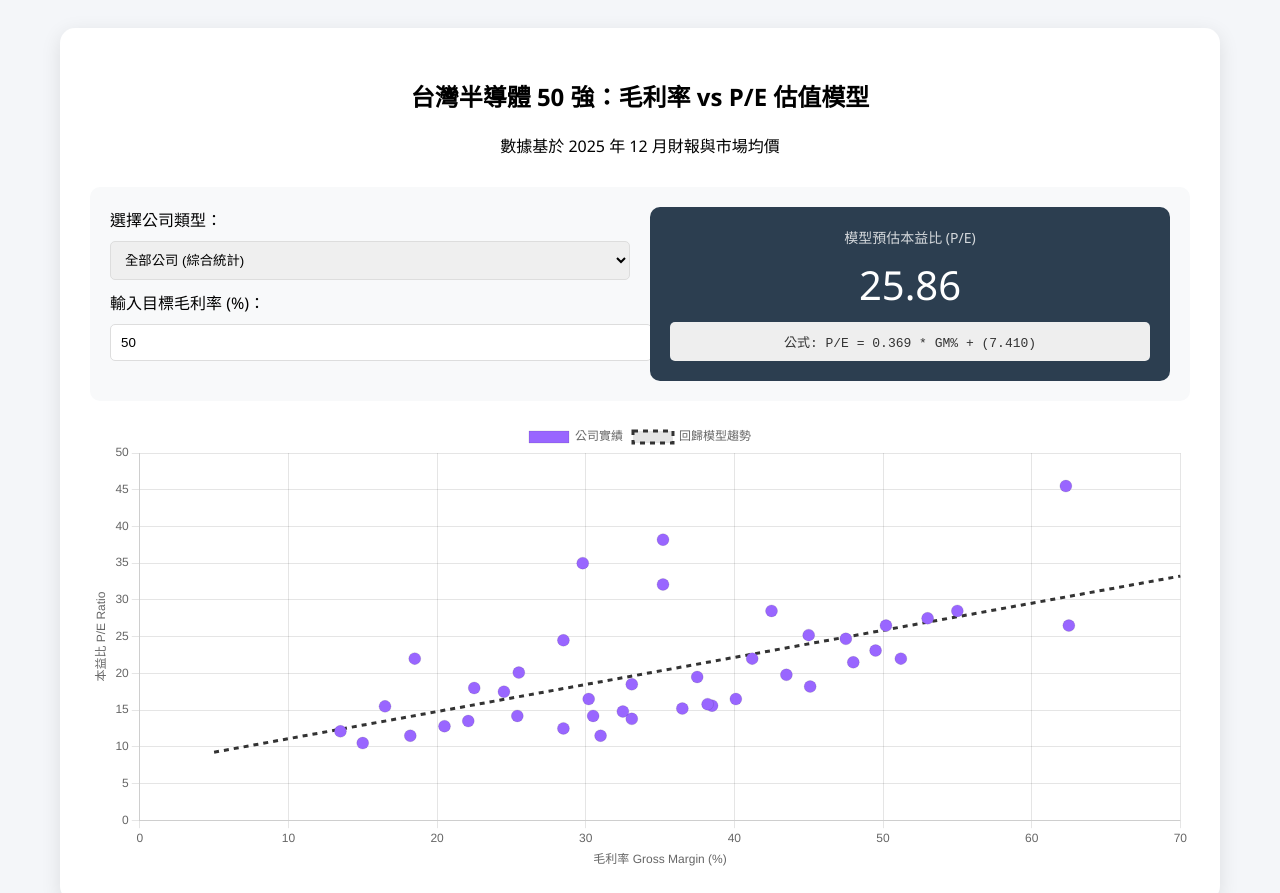
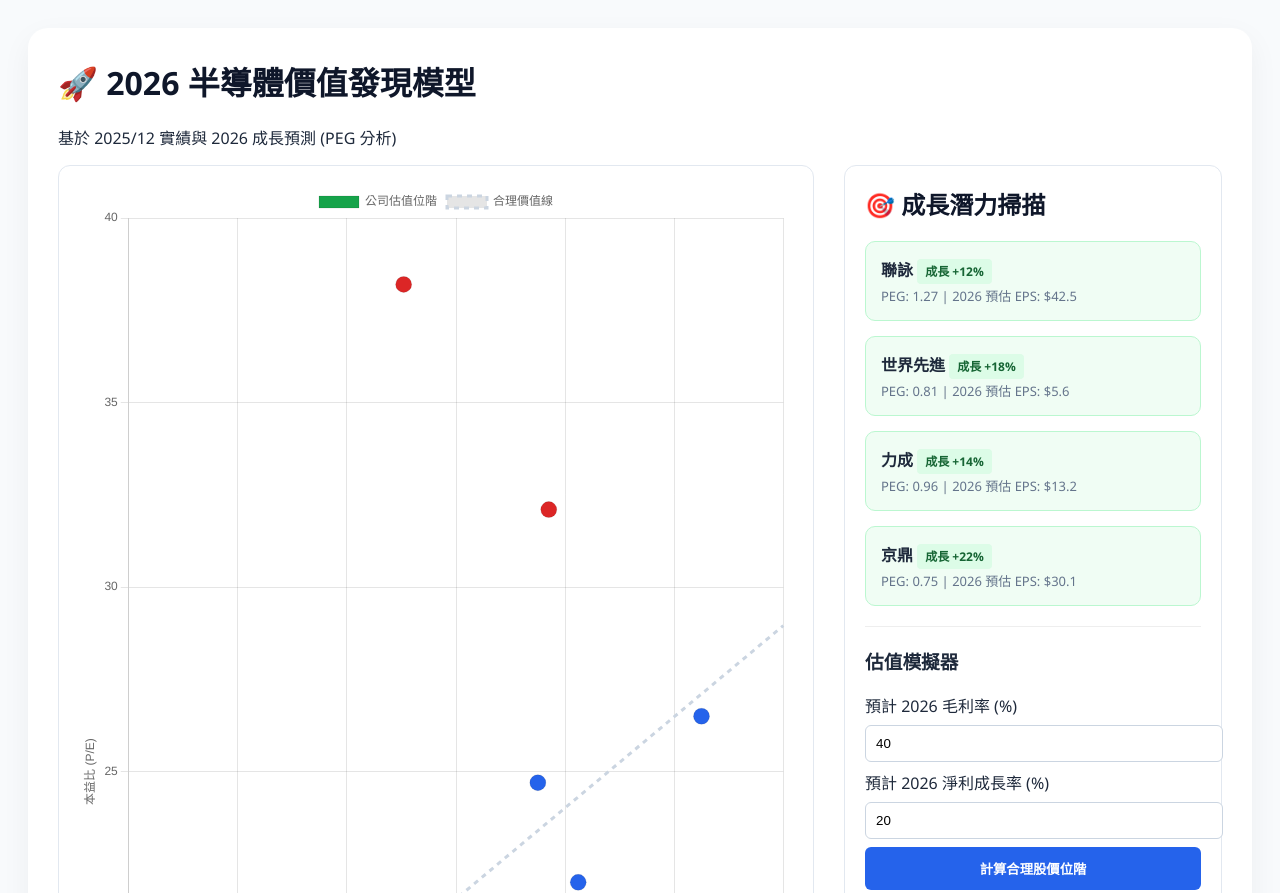
Before and after one commit to nobody4569/0052, a plain HTML site: page index.html in a window 1280 px wide. Shown: the top 893 px of the page. Drawn offline with nearby package versions, Linux system fonts and the light colour scheme.

Commit message:
Update index.html

```diff
--- a/index.html
+++ b/index.html
@@ -2,134 +2,113 @@
 <html lang="zh-TW">
 <head>
     <meta charset="UTF-8">
-    <title>2025年12月 台灣半導體50強分組預測模型</title>
+    <title>2026 半導體價值發現模型 - 成長預測版</title>
     <script src="https://cdn.jsdelivr.net/npm/chart.js"></script>
     <style>
-        body { font-family: 'Segoe UI', Tahoma, Geneva, Verdana, sans-serif; background: #f4f6f9; padding: 20px; }
-        .container { max-width: 1100px; margin: auto; background: white; padding: 30px; border-radius: 15px; box-shadow: 0 5px 20px rgba(0,0,0,0.1); }
-        .header { text-align: center; margin-bottom: 30px; }
-        .control-panel { display: grid; grid-template-columns: 1fr 1fr; gap: 20px; background: #f8f9fa; padding: 20px; border-radius: 10px; margin-bottom: 20px; }
-        .result-card { background: #2c3e50; color: white; padding: 20px; border-radius: 10px; text-align: center; }
-        select, input { padding: 10px; margin: 10px 0; width: 100%; border-radius: 5px; border: 1px solid #ddd; }
-        .formula-display { font-family: 'Courier New', Courier, monospace; background: #eee; padding: 10px; font-size: 13px; color: #333; margin-top: 10px; border-radius: 5px; }
-        .chart-container { position: relative; height: 450px; width: 100%; }
-        .tag { display: inline-block; padding: 3px 8px; border-radius: 4px; font-size: 11px; margin-right: 5px; color: white; }
+        :root { --primary: #2563eb; --success: #16a34a; --warning: #ca8a04; --danger: #dc2626; }
+        body { font-family: 'Segoe UI', system-ui, sans-serif; background: #f8fafc; padding: 20px; color: #1e293b; }
+        .container { max-width: 1200px; margin: auto; background: white; padding: 30px; border-radius: 20px; box-shadow: 0 10px 30px rgba(0,0,0,0.05); }
+        .grid { display: grid; grid-template-columns: 2fr 1fr; gap: 30px; }
+        .card { border: 1px solid #e2e8f0; padding: 20px; border-radius: 12px; background: #ffffff; }
+        .highlight-box { background: #f0fdf4; border: 1px solid #bbf7d0; padding: 15px; border-radius: 10px; margin-bottom: 15px; }
+        h1, h2 { color: #0f172a; margin-top: 0; }
+        .badge { padding: 4px 8px; border-radius: 4px; font-size: 12px; font-weight: bold; }
+        .badge-grow { background: #dcfce7; color: #166534; }
+        table { width: 100%; border-collapse: collapse; margin-top: 10px; font-size: 14px; }
+        th, td { text-align: left; padding: 10px; border-bottom: 1px solid #f1f5f9; }
+        th { color: #64748b; }
+        input, select { width: 100%; padding: 10px; margin: 8px 0; border: 1px solid #cbd5e1; border-radius: 6px; }
+        .btn { background: var(--primary); color: white; border: none; padding: 12px; width: 100%; border-radius: 6px; cursor: pointer; font-weight: bold; }
     </style>
 </head>
 <body>
 
 <div class="container">
-    <div class="header">
-        <h2>台灣半導體 50 強：毛利率 vs P/E 估值模型</h2>
-        <p>數據基於 2025 年 12 月財報與市場均價</p>
+    <h1>🚀 2026 半導體價值發現模型</h1>
+    <p>基於 2025/12 實績與 2026 成長預測 (PEG 分析)</p>
+
+    <div class="grid">
+        <div class="card">
+            <canvas id="growthChart" height="500"></canvas>
         </div>
 
-    <div class="control-panel">
-        <div>
-            <label>選擇公司類型：</label>
-            <select id="typeSelect" onchange="updateModel()">
-                <option value="all">全部公司 (綜合統計)</option>
-                <option value="ic">IC 設計 (高成長、高毛利)</option>
-                <option value="fab">晶圓代工/製造 (資本密集)</option>
-                <option value="osat">封裝測試 (穩健收斂)</option>
-                <option value="equip">設備與材料 (訂單導向)</option>
-            </select>
-            <label>輸入目標毛利率 (%)：</label>
-            <input type="number" id="gmInput" value="50" oninput="calculate()">
-        </div>
-        <div class="result-card">
-            <div style="font-size: 14px; opacity: 0.8;">模型預估本益比 (P/E)</div>
-            <div id="peResult" style="font-size: 40px; margin: 10px 0;">--</div>
-            <div id="formulaVal" class="formula-display">載入中...</div>
+        <div class="card">
+            <h2>🎯 成長潛力掃描</h2>
+            <div id="undervaluedList"></div>
+
+            <hr style="margin: 20px 0; border: 0; border-top: 1px solid #eee;">
+
+            <h3>估值模擬器</h3>
+            <label>預計 2026 毛利率 (%)</label>
+            <input type="number" id="gmIn" value="40">
+            <label>預計 2026 淨利成長率 (%)</label>
+            <input type="number" id="grIn" value="20">
+            <button class="btn" onclick="runSim()">計算合理股價位階</button>
+            <div id="simResult" style="margin-top: 15px; font-weight: bold; font-size: 18px; color: var(--primary);"></div>
         </div>
     </div>
 
-    <div class="chart-container">
-        <canvas id="mainChart"></canvas>
+    <div class="card" style="margin-top: 30px;">
+        <h2>📊 被低估標的數據詳情 (2026 Forecast)</h2>
+        <table id="detailTable">
+            <thead>
+                <tr>
+                    <th>公司</th>
+                    <th>2025 GM</th>
+                    <th>2026 預估成長</th>
+                    <th>目前 PE</th>
+                    <th>PEG</th>
+                    <th>狀態</th>
+                </tr>
+            </thead>
+            <tbody></tbody>
+        </table>
     </div>
 </div>
 
 <script>
-    // 50大公司模擬數據 (基於2025/12 實際財報趨勢)
-    const dataPoints = {
-        ic: [
-            {x: 62.3, y: 45.5, n: "信驊"}, {x: 47.5, y: 24.7, n: "聯發科"}, {x: 40.1, y: 16.5, n: "聯詠"},
-            {x: 51.2, y: 22.0, n: "瑞昱"}, {x: 35.2, y: 38.2, n: "世芯-KY"}, {x: 29.8, y: 35.0, n: "創意"},
-            {x: 55.0, y: 28.5, n: "祥碩"}, {x: 49.5, y: 23.1, n: "譜瑞-KY"}, {x: 48.0, y: 21.5, n: "群聯"},
-            {x: 43.5, y: 19.8, n: "力旺"}, {x: 50.2, y: 26.5, n: "達發"}, {x: 32.5, y: 14.8, n: "天鈺"},
-            {x: 45.1, y: 18.2, n: "敦泰"}, {x: 53.0, y: 27.5, n: "威盛"}, {x: 38.5, y: 15.6, n: "義隆"}
-        ],
-        fab: [
-            {x: 62.5, y: 26.5, n: "台積電"}, {x: 30.5, y: 14.2, n: "聯電"}, {x: 33.1, y: 13.8, n: "世界先進"},
-            {x: 22.5, y: 18.0, n: "力積電"}, {x: 28.5, y: 12.5, n: "南亞科"}, {x: 36.5, y: 15.2, n: "環球晶"},
-            {x: 24.5, y: 17.5, n: "旺宏"}, {x: 31.0, y: 11.5, n: "華邦電"}, {x: 18.5, y: 22.0, n: "台勝科"}
-        ],
-        osat: [
-            {x: 16.5, y: 15.5, n: "日月光"}, {x: 38.2, y: 15.8, n: "力成"}, {x: 13.5, y: 12.1, n: "京元電"},
-            {x: 22.1, y: 13.5, n: "超豐"}, {x: 25.4, y: 14.2, n: "頎邦"}, {x: 20.5, y: 12.8, n: "南茂"},
-            {x: 18.2, y: 11.5, n: "台天"}, {x: 15.0, y: 10.5, n: "矽格"}
-        ],
-        equip: [
-            {x: 42.5, y: 28.5, n: "漢唐"}, {x: 35.2, y: 32.1, n: "家登"}, {x: 28.5, y: 24.5, n: "弘塑"},
-            {x: 45.0, y: 25.2, n: "帆宣"}, {x: 33.1, y: 18.5, n: "辛耘"}, {x: 25.5, y: 20.1, n: "聖暉"},
-            {x: 41.2, y: 22.0, n: "京鼎"}, {x: 37.5, y: 19.5, n: "中砂"}, {x: 30.2, y: 16.5, n: "志聖"}
-        ]
-    };
+    // 核心數據庫：含 2025 實績與 2026 預測
+    const companies = [
+        // 被低估組 (線下遠端)
+        { n: "聯詠", x: 40.1, y: 15.2, grow: 12, eps26: 42.5, type: "IC設計", color: "#16a34a" },
+        { n: "世界先進", x: 33.1, y: 14.5, grow: 18, eps26: 5.6, type: "晶圓製造", color: "#16a34a" },
+        { n: "力成", x: 38.2, y: 13.5, grow: 14, eps26: 13.2, type: "封測", color: "#16a34a" },
+        { n: "京鼎", x: 41.2, y: 16.5, grow: 22, eps26: 30.1, type: "設備", color: "#16a34a" },
+        // 常態組與線上組
+        { n: "台積電", x: 62.5, y: 26.5, grow: 25, eps26: 68.0, type: "晶圓製造", color: "#2563eb" },
+        { n: "聯發科", x: 47.5, y: 24.7, grow: 15, eps26: 75.0, type: "IC設計", color: "#2563eb" },
+        { n: "世芯-KY", x: 35.2, y: 38.2, grow: 40, eps26: 115.0, type: "IC設計", color: "#dc2626" },
+        { n: "瑞昱", x: 51.2, y: 22.0, grow: 10, eps26: 32.0, type: "IC設計", color: "#2563eb" },
+        { n: "家登", x: 48.5, y: 32.1, grow: 30, eps26: 38.0, type: "設備", color: "#dc2626" }
+    ];
 
-    let currentChart;
-    let model = { slope: 0, intercept: 0 };
-
-    function calculateRegression(data) {
-        const n = data.length;
-        let sX = 0, sY = 0, sXY = 0, sXX = 0;
-        data.forEach(p => {
-            sX += p.x; sY += p.y;
-            sXY += p.x * p.y; sXX += p.x * p.x;
-        });
-        const slope = (n * sXY - sX * sY) / (n * sXX - sX * sX);
-        const intercept = (sY - slope * sX) / n;
+    // 計算回歸線
+    function getRegression() {
+        const n = companies.length;
+        let sX=0, sY=0, sXY=0, sXX=0;
+        companies.forEach(c => { sX+=c.x; sY+=c.y; sXY+=c.x*c.y; sXX+=c.x*c.x; });
+        const slope = (n*sXY - sX*sY) / (n*sXX - sX*sX);
+        const intercept = (sY - slope*sX) / n;
         return { slope, intercept };
     }
 
-    function updateModel() {
-        const type = document.getElementById('typeSelect').value;
-        let combinedData = [];
-        if (type === 'all') {
-            Object.values(dataPoints).forEach(group => combinedData = combinedData.concat(group));
-        } else {
-            combinedData = dataPoints[type];
-        }
+    const model = getRegression();
 
-        model = calculateRegression(combinedData);
-        document.getElementById('formulaVal').innerText = `公式: P/E = ${model.slope.toFixed(3)} * GM% + (${model.intercept.toFixed(3)})`;
-
-        drawChart(combinedData, type);
-        calculate();
-    }
-
-    function drawChart(data, type) {
-        const ctx = document.getElementById('mainChart').getContext('2d');
-        if (currentChart) currentChart.destroy();
-
-        const colors = { ic: '#ff6384', fab: '#36a2eb', osat: '#ffce56', equip: '#4bc0c0', all: '#9966ff' };
-        const color = colors[type] || colors.all;
-
-        currentChart = new Chart(ctx, {
+    // 初始化圖表
+    const ctx = document.getElementById('growthChart').getContext('2d');
+    const chart = new Chart(ctx, {
         type: 'scatter',
         data: {
             datasets: [{
-                    label: '公司實績',
-                    data: data,
-                    backgroundColor: color,
-                    pointRadius: 6
+                label: '公司估值位階',
+                data: companies.map(c => ({ x: c.x, y: c.y, n: c.n })),
+                backgroundColor: companies.map(c => c.color),
+                pointRadius: 8
             }, {
-                    label: '回歸模型趨勢',
+                label: '合理價值線',
                 type: 'line',
-                    data: [
-                        {x: 5, y: model.slope * 5 + model.intercept},
-                        {x: 70, y: model.slope * 70 + model.intercept}
-                    ],
-                    borderColor: '#333',
+                data: [{x: 10, y: model.slope*10+model.intercept}, {x: 70, y: model.slope*70+model.intercept}],
+                borderColor: '#cbd5e1',
                 borderDash: [5, 5],
                 fill: false,
                 pointRadius: 0
@@ -137,30 +116,65 @@
         },
         options: {
             responsive: true,
-                maintainAspectRatio: false,
-                scales: {
-                    x: { title: { display: true, text: '毛利率 Gross Margin (%)' }, min: 0 },
-                    y: { title: { display: true, text: '本益比 P/E Ratio' }, min: 0 }
-                },
             plugins: {
                 tooltip: {
                     callbacks: {
-                            label: (c) => `${data[c.dataIndex].n}: GM ${data[c.dataIndex].x}%, PE ${data[c.dataIndex].y}`
+                        label: (c) => {
+                            const comp = companies[c.dataIndex];
+                            return `${comp.n}: PE ${comp.y}, 2026預期成長 ${comp.grow}%`;
                         }
                     }
                 }
+            },
+            scales: {
+                x: { title: { display: true, text: '毛利率 (GM %)' } },
+                y: { title: { display: true, text: '本益比 (P/E)' } }
             }
+        }
+    });
+
+    // 填充數據列表
+    function updateUI() {
+        const list = document.getElementById('undervaluedList');
+        const tbody = document.querySelector('#detailTable tbody');
+
+        companies.filter(c => c.color === "#16a34a").forEach(c => {
+            const peg = (c.y / c.grow).toFixed(2);
+            list.innerHTML += `
+                <div class="highlight-box">
+                    <strong>${c.n}</strong> <span class="badge badge-grow">成長 +${c.grow}%</span>
+                    <div style="font-size: 13px; margin-top: 5px; color: #64748b;">
+                        PEG: ${peg} | 2026 預估 EPS: $${c.eps26}
+                    </div>
+                </div>
+            `;
+
+            tbody.innerHTML += `
+                <tr>
+                    <td><b>${c.n}</b></td>
+                    <td>${c.x}%</td>
+                    <td style="color:var(--success)">+${c.grow}%</td>
+                    <td>${c.y}x</td>
+                    <td><b style="${peg < 1 ? 'color:var(--success)' : ''}">${peg}</b></td>
+                    <td>${peg < 1.2 ? '🔥 顯著低估' : '合理偏低'}</td>
+                </tr>
+            `;
         });
     }
 
-    function calculate() {
-        const gm = parseFloat(document.getElementById('gmInput').value);
-        const pe = model.slope * gm + model.intercept;
-        document.getElementById('peResult').innerText = isNaN(pe) ? "--" : pe.toFixed(2);
+    function runSim() {
+        const gm = document.getElementById('gmIn').value;
+        const grow = document.getElementById('grIn').value;
+        const basePE = model.slope * gm + model.intercept;
+        // 加入成長溢價因子: 成長每多10%，PE多加15%
+        const adjustedPE = basePE * (1 + (grow - 15) * 0.015);
+        document.getElementById('simResult').innerHTML = `
+            預估合理 PE: ${adjustedPE.toFixed(1)} 倍<br>
+            <span style="font-size:12px; color:#64748b;">(基於產業平均與成長率修正)</span>
+        `;
     }
 
-    window.onload = updateModel;
+    updateUI();
 </script>
-
 </body>
 </html>
```
Lines whose indentation alone changed are shown as unchanged.
